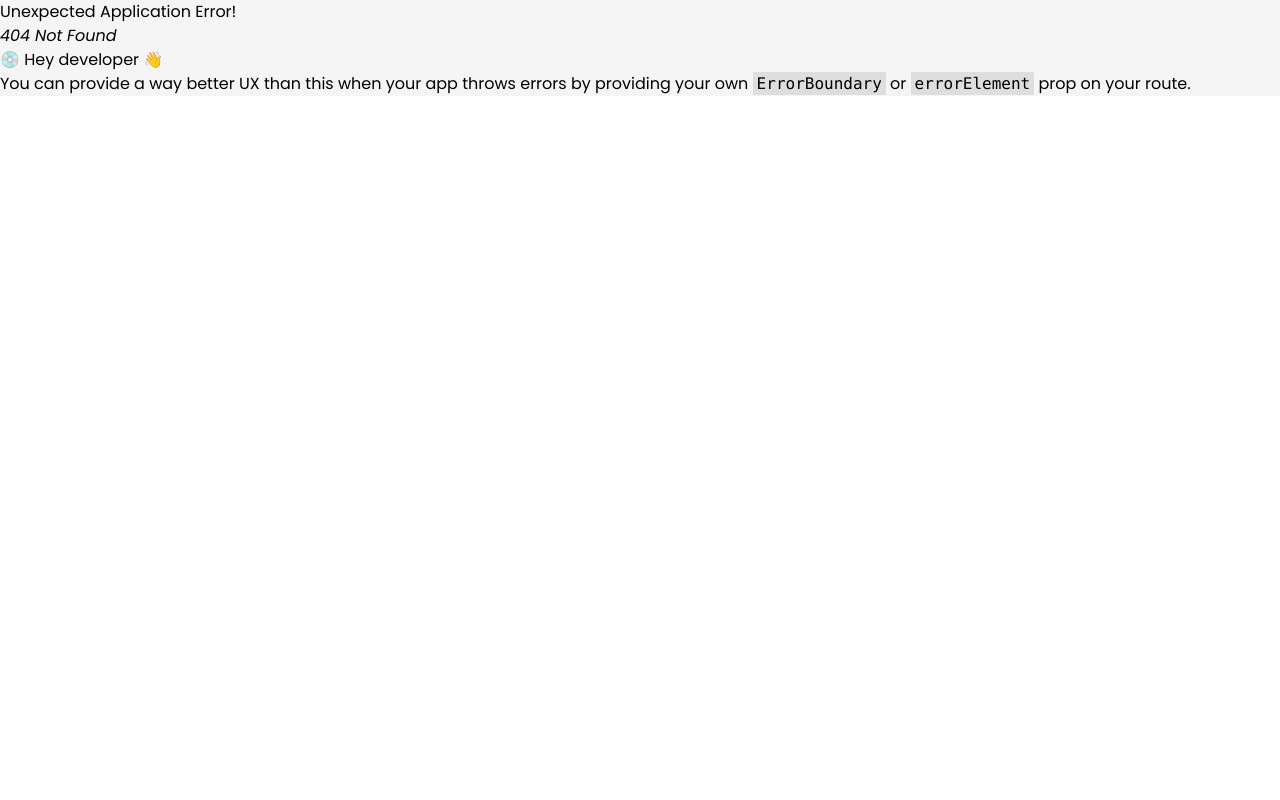
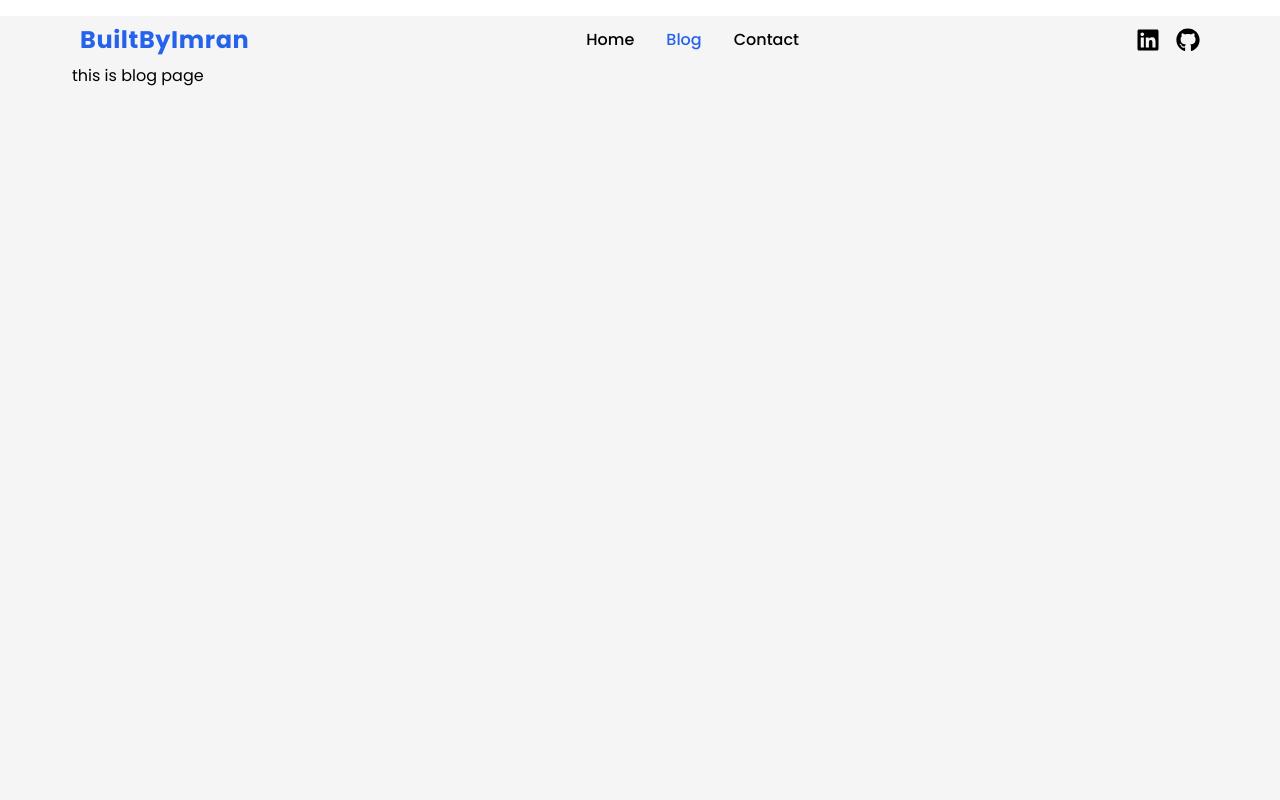
Before and after one commit to Imranahmed935/BuiltByImran, a React (Vite) app: page /blog in a window 1280 px wide. Before the commit this address had no page. Shown: the top 800 px of the page. Built offline with nearby package versions, Linux system fonts and the light colour scheme.

Commit message:
blog page created

```diff
--- a/src/Components/MySkill/MySkill.jsx
+++ b/src/Components/MySkill/MySkill.jsx
@@ -20,7 +20,7 @@ const MySkill = () => {
   return (
     <div className="mt-14">
       <h1 className="text-left md:text-4xl text-2xl font-semibold">
-        My Skills
+        My <span className="text-blue-600">Capabilities</span>
       </h1>
       <h3 className="text-left text-lg">
         A Glimpse Into My Technical Toolkit.
--- a/src/Components/Navbar/Navbar.jsx
+++ b/src/Components/Navbar/Navbar.jsx
@@ -8,6 +8,7 @@ const Navbar = () => {
 
   const links = [
     { name: "Home", path: "/" },
+    { name: "Blog", path: "/Blog" },
     { name: "Contact", path: "/Contact" },
   ];
 
--- a/src/Layouts/MainLayout.jsx
+++ b/src/Layouts/MainLayout.jsx
@@ -6,7 +6,9 @@ const MainLayout = () => {
   return (
     <div className="max-w-6xl mx-auto px-2">
       <Navbar />
-      <Outlet />
+      <div className="min-h-screen">
+        <Outlet />
+      </div>
       <Footer />
     </div>
   );
--- /dev/null
+++ b/src/Pages/Blog/Blog.jsx
@@ -0,0 +1,10 @@
+
+const Blog = () => {
+    return (
+        <div>
+            <h1>this is blog page</h1>
+        </div>
+    );
+};
+
+export default Blog;
```
Also changed, not shown: src/Routes/Route.jsx (+13 -11 lines).
